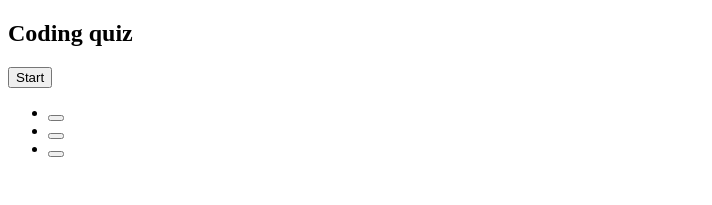
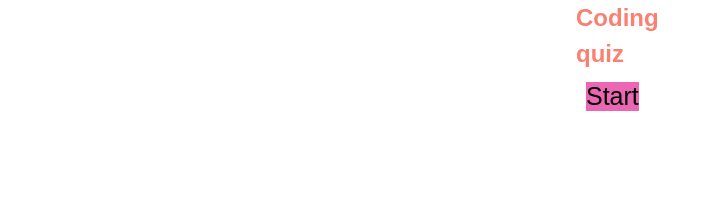
Before and after one commit to Hayek23/Jacob-Morris-Quiz, a plain HTML site: page index.html in a window 1280 px wide. Shown: the whole page, without its empty margins (0-712 px from the left). Drawn offline with Linux system fonts and the light colour scheme; files that its build step writes are made by us from their sources.

Commit message:
did css styling and added readme

```diff
--- a/assets/style.css
+++ b/assets/style.css
@@ -0,0 +1,38 @@
+*{
+    margin: 0;
+    padding: 0;
+    box-sizing: border-box;
+}
+
+body {
+    font-family: Arial, Helvetica, sans-serif;
+    line-height: 1.5;
+    width: 10%;
+    margin: 0 auto;
+}
+
+header{
+    display: flex;
+    flex-wrap: wrap;
+    margin: 25px 0;
+}
+
+h2{
+    color: salmon;
+}
+
+li{
+    list-style: none;
+}
+button{
+    color: black;
+    background-color: rgb(235, 103, 180);
+    border: 10px;
+    border-color: rgb(235, 103, 180);
+    font-size: 25px;
+    padding: 0%;
+    overflow: visible;
+    margin: 10px;
+    width: auto;
+    height: auto;
+}
--- a/index.html
+++ b/index.html
@@ -4,8 +4,8 @@
   <meta charset="UTF-8">
   <meta http-equiv="X-UA-Compatible" content="IE=edge">
   <meta name="viewport" content="width=device-width, initial-scale=1.0">
-  <link rel="stylesheet" href=".assets/style.css">
   <title>Quiz</title>
+  <link rel="stylesheet" href="./assets/style.css">
 </head>
 <body>
   <section class="container">
@@ -18,7 +18,7 @@
       <div id ='score'></div>
       <div id="question"></div>
         <div id="answers">
-          <ul>
+          <ul class="answer-area">
             <li><button class="option-1" id="1" onclick="check('1')"></button></li>
             <li><button class="option-2" id="2" onclick="check('2')"></button></li>
             <li><button class="option-3" id="3" onclick="check('3')"></button></li>
```
Also changed, not shown: 1 other file.
